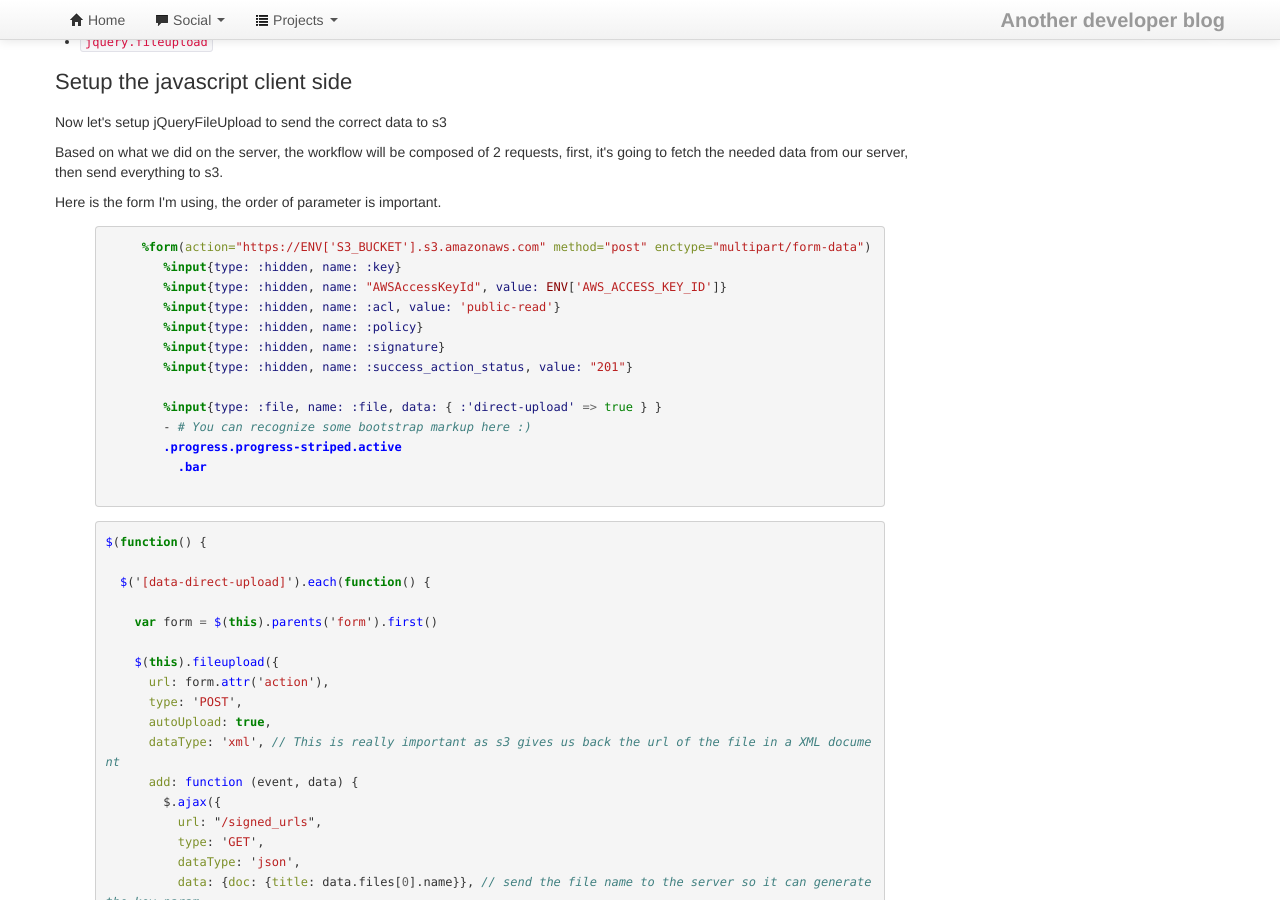
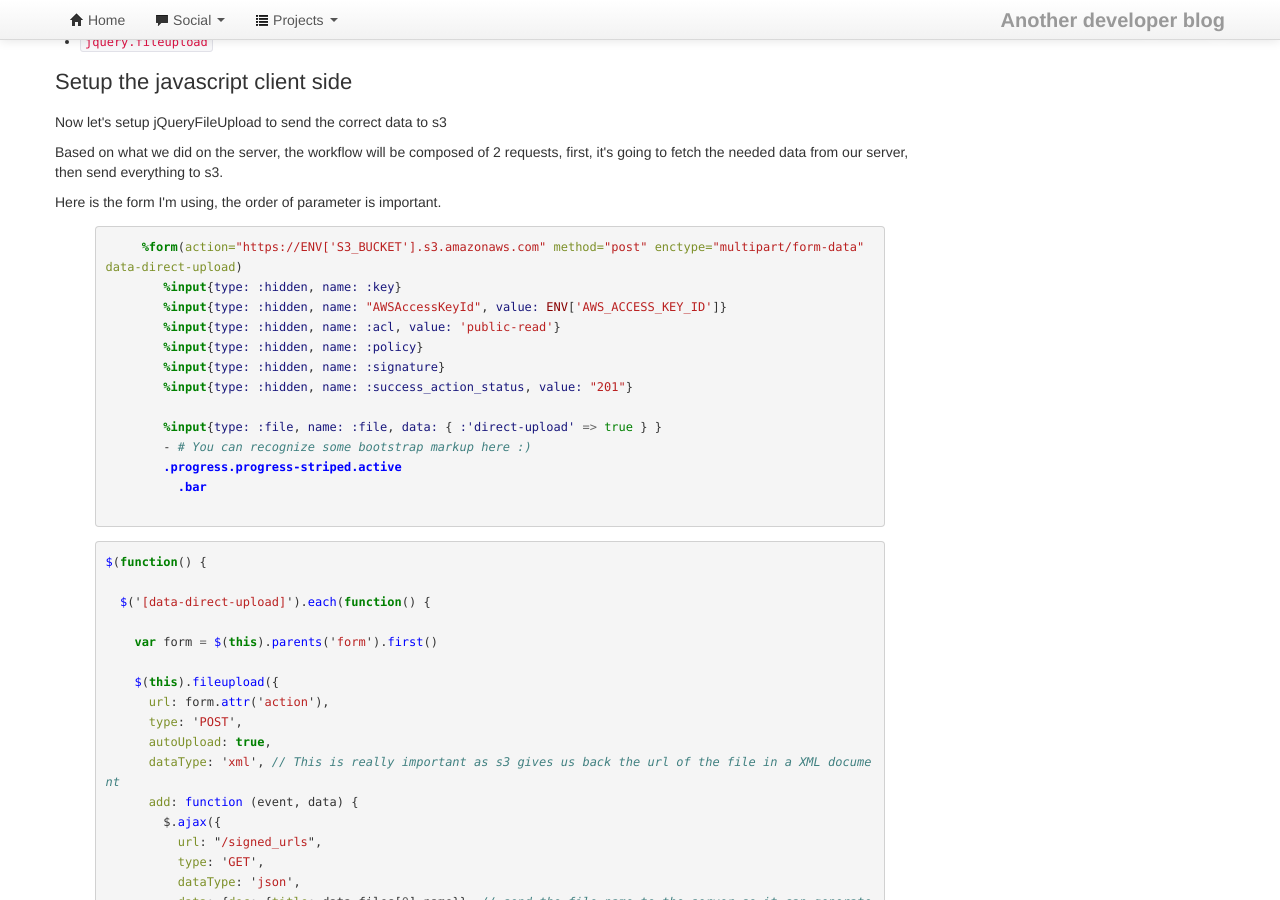
Before and after one commit to pjambet/pjambet.github.com, a Jekyll site: the page built from _posts/2012-09-21-direct-upload-to-s3.md, in a window 1280 px wide and 900 px high, scrolled down 2380 px. Built offline with Jekyll 4.4.1, drawn with Linux system fonts in a browser that asks for light colours; Markdown is read by kramdown in place of the engine named in the settings; comment, search, counter and statistics services are not loaded.

Commit message:
Fix code sample

```diff
--- a/_posts/2012-09-21-direct-upload-to-s3.md
+++ b/_posts/2012-09-21-direct-upload-to-s3.md
@@ -106,7 +106,7 @@ image: http://www.nasa.gov/images/content/686472main_pia16160-43_800-600.jpg
     <p>Here is the form I'm using, the order of parameter is important.</p>
 
     {% highlight haml %}
-     %form(action="https://ENV['S3_BUCKET'].s3.amazonaws.com" method="post" enctype="multipart/form-data")
+     %form(action="https://ENV['S3_BUCKET'].s3.amazonaws.com" method="post" enctype="multipart/form-data" data-direct-upload)
         %input{type: :hidden, name: :key}
         %input{type: :hidden, name: "AWSAccessKeyId", value: ENV['AWS_ACCESS_KEY_ID']}
         %input{type: :hidden, name: :acl, value: 'public-read'}
```
